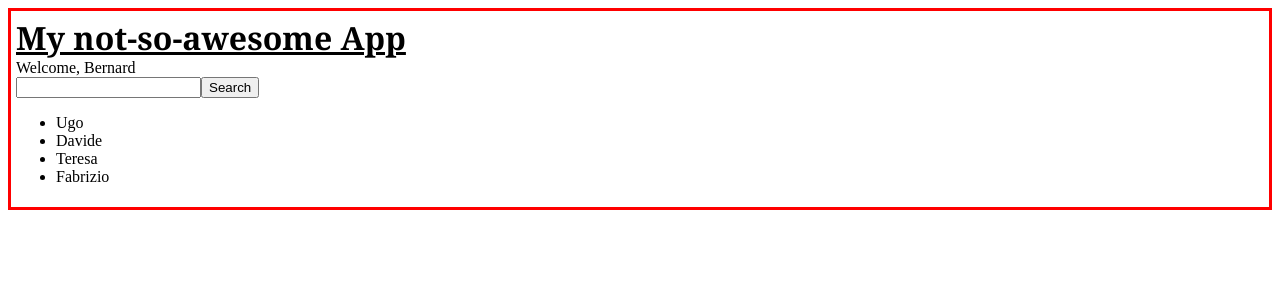
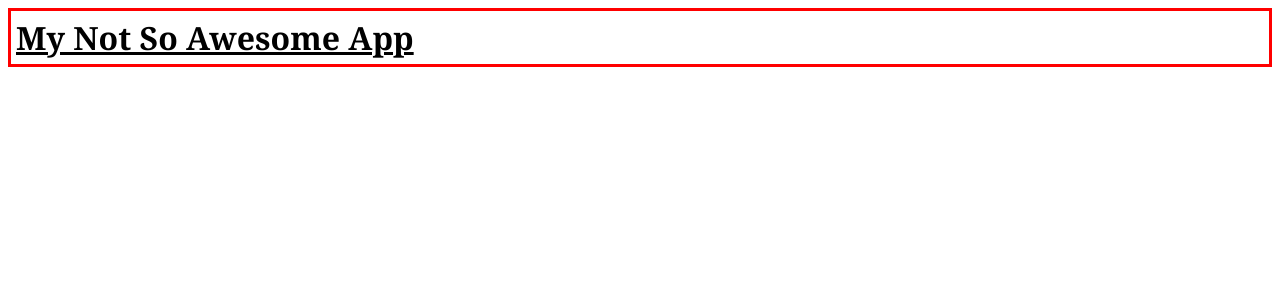
Before and after one commit to cristophergaziano/React_Ex, a React (Create React App) app in the folder my-app/: page /users in a window 1280 px wide. Shown: the top 300 px of the page. Built offline with nearby package versions, Linux system fonts and the light colour scheme.

Commit message:
exercise reactrouter-01 done

```diff
--- a/my-app/package.json
+++ b/my-app/package.json
@@ -8,6 +8,7 @@
     "@testing-library/user-event": "^13.5.0",
     "react": "^18.2.0",
     "react-dom": "^18.2.0",
+    "react-router-dom": "^6.4.3",
     "react-scripts": "5.0.1",
     "web-vitals": "^2.1.4"
   },
--- a/my-app/src/App.js
+++ b/my-app/src/App.js
@@ -1,15 +1,21 @@
 import { React } from "react";
 import { Welcome } from "./Welcome";
 import { Container } from "./Container";
-import FilteredList from "./FilteredList";
+import { Login } from "./Login";
+import { Routes, Route } from "react-router-dom";
 
 export function App() {
   return (
     <div>
-      <Container title="My not-so-awesome App">
-        <Welcome name="Bernard" />
-        <FilteredList />
+      <Container title="My Not So Awesome App">
+        <Routes>
+          <Route path="/" element={<Welcome name="Bernard" />} />
+        </Routes>
       </Container>
     </div>
   );
 }
+
+// Create an App component that wraps a Routes component and add a single Route to the / path
+// that renders the Welcome component from Function Components 01, passing it a name prop.
+// Render the App component within a BrowserRouter component.
--- /dev/null
+++ b/my-app/src/Root.js
@@ -0,0 +1,12 @@
+import { BrowserRouter } from "react-router-dom";
+import { App } from "./App";
+
+const Root = () => {
+  return (
+    <BrowserRouter>
+      <App />
+    </BrowserRouter>
+  );
+};
+
+export default Root;
--- a/my-app/src/index.js
+++ b/my-app/src/index.js
@@ -1,7 +1,7 @@
 import ReactDOM from "react-dom";
-import { App } from "./App";
 import "./index.css";
+import Root from "./Root";
 
 const root = document.querySelector("#root");
 
-ReactDOM.render(<App />, root);
+ReactDOM.render(<Root />, root);
```
Also changed, not shown: 1 other file (tests, documents, lock files or other folders).
